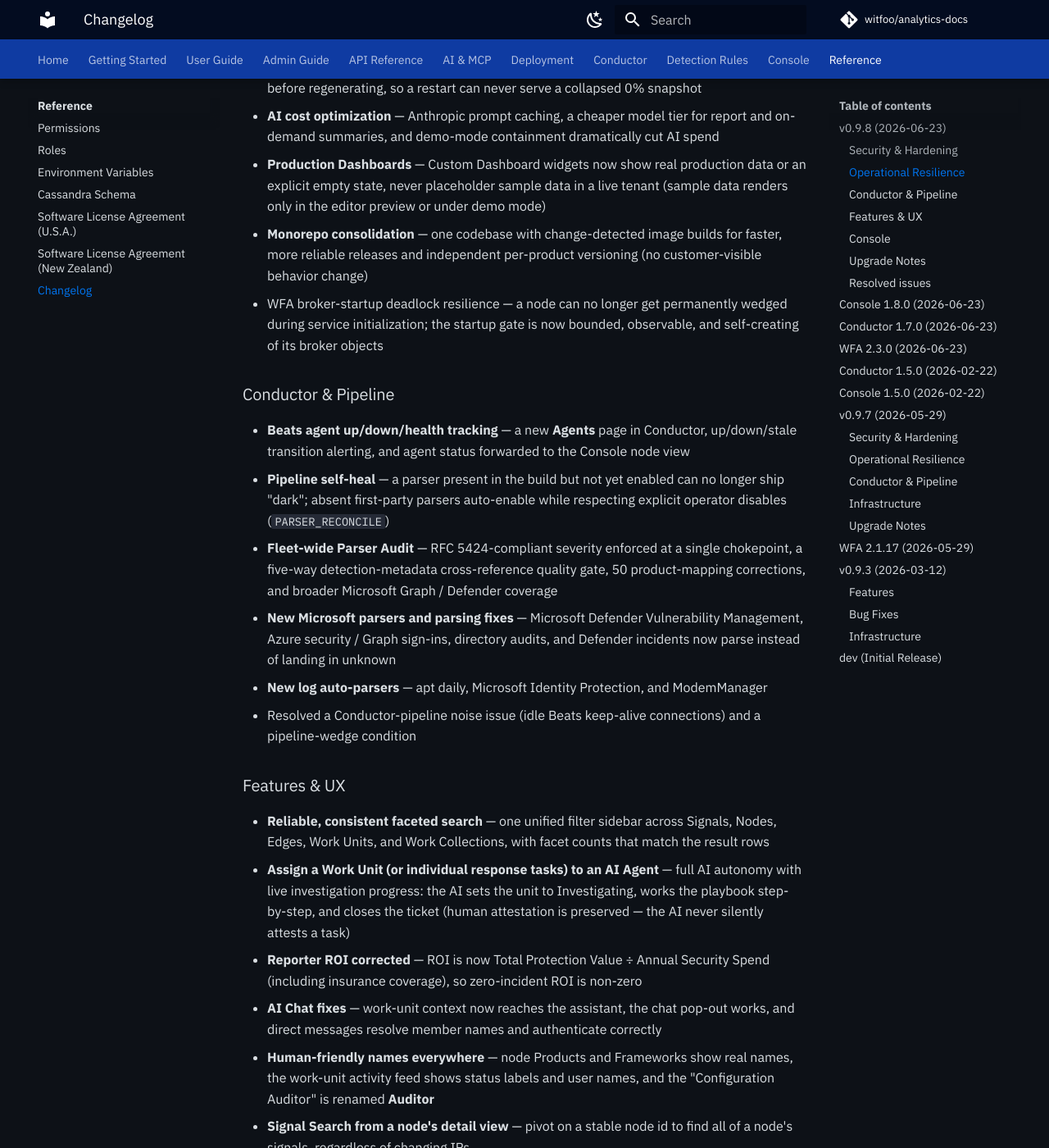
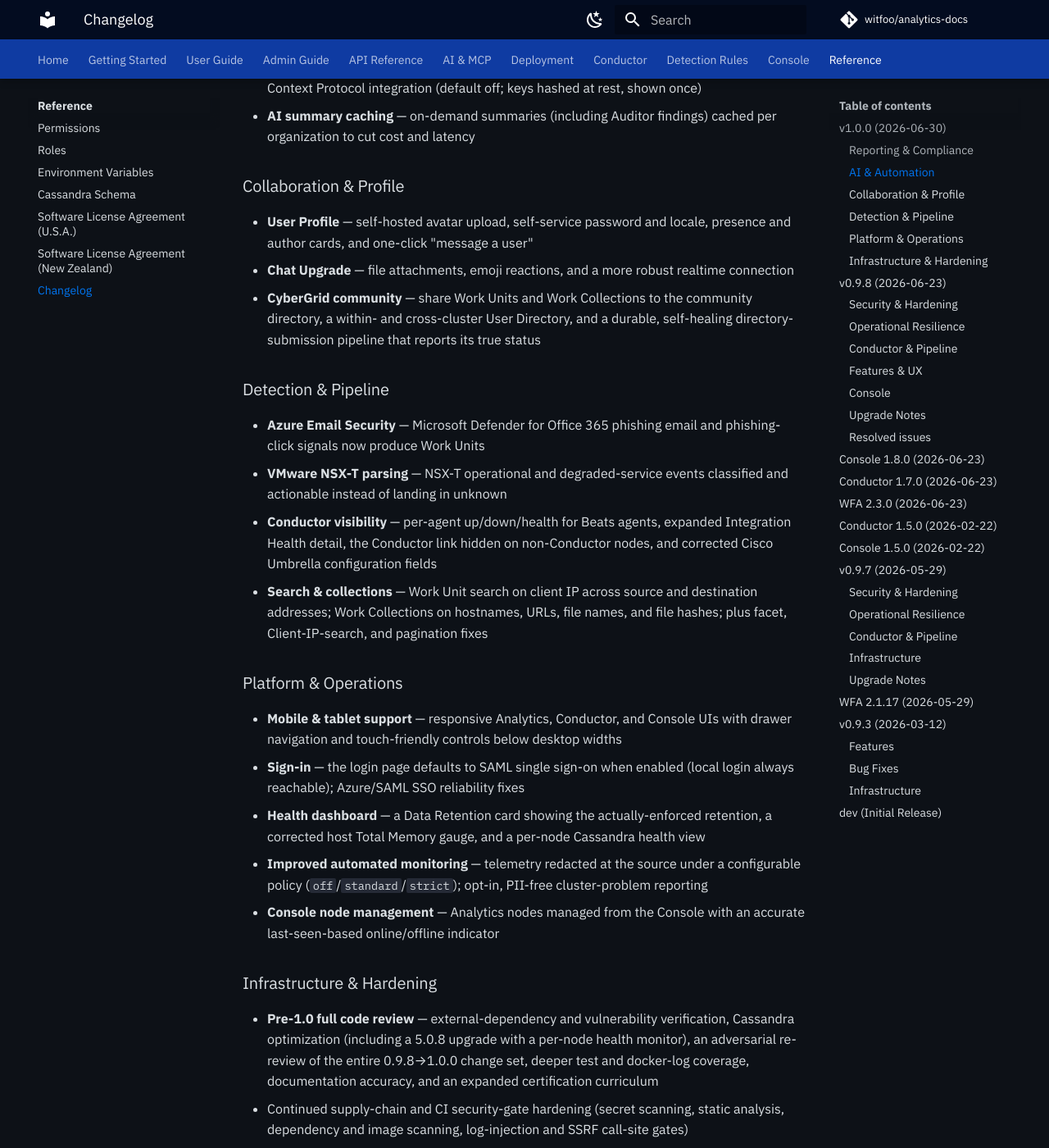
Before and after one commit to witfoo/analytics-docs, an MkDocs documentation site: the page built from docs/reference/changelog.md, in a window 1280 px wide and 1400 px high, scrolled down 914 px. Shown: the whole window at 82% size. Built offline with MkDocs 1.6.1 and Material for MkDocs 9.7.7, drawn with Linux system fonts in a browser that asks for light colours; plug-ins that fetch from the network failed and are left out; comment, search, counter and statistics services are not loaded; the version menu is left out; some of the changed text lies outside the part shown.

Commit message:
docs(release): WitFoo Analytics 1.0.0 GA changelog entry
GA changelog covering the post-0.9.8 cycle (Vulnerability Management + Threat
Model reports, AI provider catalog/profiles, chat/profile/CyberGrid
collaboration, mobile support, pre-1.0 full code review). mkdocs --strict +
markdownlint clean.

```diff
--- a/docs/reference/changelog.md
+++ b/docs/reference/changelog.md
@@ -1,6 +1,49 @@
 # Changelog
 
 Version history for WitFoo products.
+
+## v1.0.0 (2026-06-30)
+
+General-availability (GA) release. Builds on the 0.9.8 baseline with two new executive reports, a major step up in AI provider control and cost governance, a real collaboration layer, responsive mobile/tablet support, and a dedicated pre-1.0 full code review. Ships alongside **WitFoo Management Console 1.9.0**, **Conductor 1.8.0**, and **WFA 2.4.2**. **Upgrade recommended.**
+
+### Reporting & Compliance
+
+- **Vulnerability Management report** — hosts ranked by severity-weighted exposure, with host↔CVE drill-down, all server-paginated for large estates
+- **Threat Model report** — your security controls mapped against the MITRE ATT&CK matrix from real audit findings, with per-cell drill-down and an optional AI narrative
+- **Reporter improvements** — correct dark-theme charts, interactive drill-down and paging on the threat and vulnerability views, and a reorganized Reporter navigation
+
+### AI & Automation
+
+- **AI Provider Enhancement** — per-provider model catalogs with best-practice defaults and an economy tier; pre-save live model interrogation (your key is validated, never logged); and a `best`/`economy` AI profile that auto-routes each purpose to an appropriate model, preserving operator pins
+- **Improved AI tooling** — the assistant can use read-only platform tools to ground answers in your live data
+- **MCP Authentication** — optional per-organization bearer/API-key auth for the Model Context Protocol integration (default off; keys hashed at rest, shown once)
+- **AI summary caching** — on-demand summaries (including Auditor findings) cached per organization to cut cost and latency
+
+### Collaboration & Profile
+
+- **User Profile** — self-hosted avatar upload, self-service password and locale, presence and author cards, and one-click "message a user"
+- **Chat Upgrade** — file attachments, emoji reactions, and a more robust realtime connection
+- **CyberGrid community** — share Work Units and Work Collections to the community directory, a within- and cross-cluster User Directory, and a durable, self-healing directory-submission pipeline that reports its true status
+
+### Detection & Pipeline
+
+- **Azure Email Security** — Microsoft Defender for Office 365 phishing email and phishing-click signals now produce Work Units
+- **VMware NSX-T parsing** — NSX-T operational and degraded-service events classified and actionable instead of landing in unknown
+- **Conductor visibility** — per-agent up/down/health for Beats agents, expanded Integration Health detail, the Conductor link hidden on non-Conductor nodes, and corrected Cisco Umbrella configuration fields
+- **Search & collections** — Work Unit search on client IP across source and destination addresses; Work Collections on hostnames, URLs, file names, and file hashes; plus facet, Client-IP-search, and pagination fixes
+
+### Platform & Operations
+
+- **Mobile & tablet support** — responsive Analytics, Conductor, and Console UIs with drawer navigation and touch-friendly controls below desktop widths
+- **Sign-in** — the login page defaults to SAML single sign-on when enabled (local login always reachable); Azure/SAML SSO reliability fixes
+- **Health dashboard** — a Data Retention card showing the actually-enforced retention, a corrected host Total Memory gauge, and a per-node Cassandra health view
+- **Improved automated monitoring** — telemetry redacted at the source under a configurable policy (`off`/`standard`/`strict`); opt-in, PII-free cluster-problem reporting
+- **Console node management** — Analytics nodes managed from the Console with an accurate last-seen-based online/offline indicator
+
+### Infrastructure & Hardening
+
+- **Pre-1.0 full code review** — external-dependency and vulnerability verification, Cassandra optimization (including a 5.0.8 upgrade with a per-node health monitor), an adversarial re-review of the entire 0.9.8→1.0.0 change set, deeper test and docker-log coverage, documentation accuracy, and an expanded certification curriculum
+- Continued supply-chain and CI security-gate hardening (secret scanning, static analysis, dependency and image scanning, log-injection and SSRF call-site gates)
 
 ## v0.9.8 (2026-06-23)
 
```
